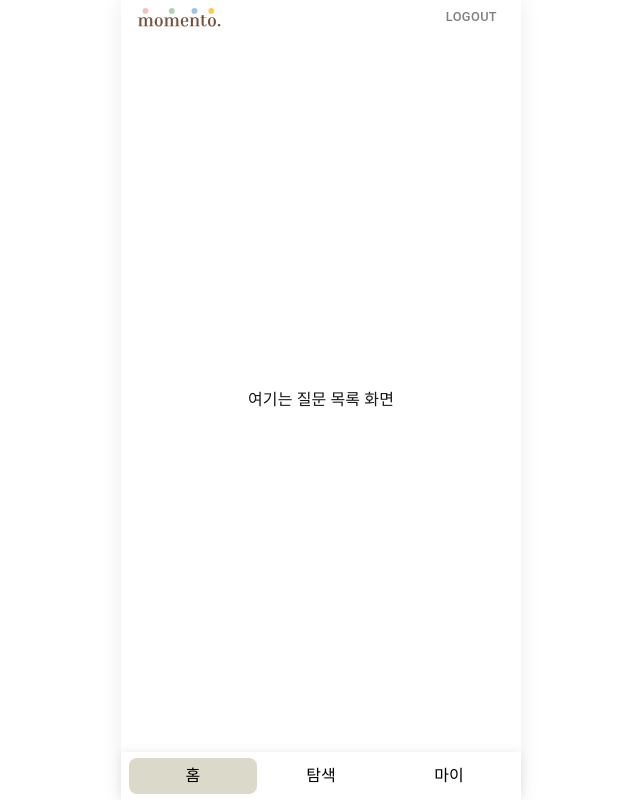
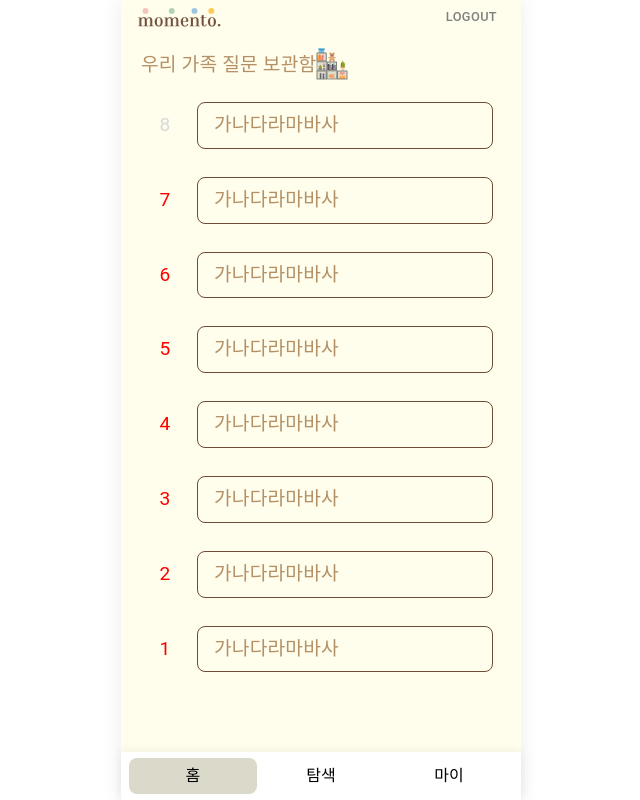
Before and after one commit to CHALLKATHON-Official/2025_CHALLKATHON_CAFFEINE-ADDICT_FE, a Next.js app: page /dailyquestion in a window 1280 px wide. Shown: the whole page, without its empty margins (319-959 px from the left). Built offline with nearby package versions, Linux system fonts and the light colour scheme.

Commit message:
feat: question, questionDetail Ui 추가

```diff
--- a/app/dailyquestion/page.tsx
+++ b/app/dailyquestion/page.tsx
@@ -1,17 +1,76 @@
 'use client';
-import { Box, Typography } from '@mui/material';
+import { Box, Button, Typography } from '@mui/material';
+import { questionPast } from '../mockData/question_past';
+import { useRouter } from 'next/navigation';
 
 export default function DailyQuestion() {
+	const router = useRouter();
 
 	return (
 		<Box sx={{
-			width: '90%',
+			width: '100%',
+			minHeight: '100vh',
 			display: 'flex',
 			flexDirection: 'column',
 			alignItems: 'center',
-			justifyContent: 'center',
+			justifyContent: 'flex-start',
+			backgroundColor: '#FFFDEB',
+			padding: '3rem 0 4rem'
 		}}>
-			<Typography>여기는 질문 목록 화면</Typography>
+			<Box sx={{ width: '90%', display: 'flex', alignItems: 'flex-end', justifyContent: 'flex-start' }}>
+				<Typography sx={{ color: '#B49066', fontSize: '1.2rem' }}>우리 가족 질문 보관함</Typography>
+				<Box sx={{
+					width: '2rem',
+					height: '2rem',
+					backgroundImage: `url(/img/small_icon_bookshelf.svg)`,
+					backgroundSize: 'cover',
+					backgroundRepeat: 'no-repeat',
+					backgroundPosition: 'center',
+				}} />
+			</Box>
+
+			{questionPast.map((question, idx) => (
+				<Button
+					key={idx}
+					// onClick={() => router.push(`/questiondetail/${question.index}`)}
+					onClick={() => router.push(`/questiondetail`)}
+					sx={{
+						width: '90%',
+						marginTop: '1rem',
+						display: 'flex',
+						alignItems: 'center',
+						justifyContent: 'flex-start',
+						backgroundColor: 'transparent',
+						boxShadow: 'none',
+					}}
+				>
+					<Typography
+						sx={{
+							color: question.isAllDone ? 'red' : '#D9D9D9',
+							fontSize: '1.2rem',
+							marginRight: '1rem',
+							minWidth: '2rem'
+						}}
+					>
+						{question.index}
+					</Typography>
+					<Box
+						sx={{
+							width: '100%',
+							display: 'flex',
+							alignItems: 'center',
+							justifyContent: 'flex-start',
+							border: '1px solid #6E4C36',
+							borderRadius: '8px',
+							padding: '0.5rem 1rem'
+						}}
+					>
+						<Typography sx={{ color: '#B49066', fontSize: '1.2rem' }}>
+							{question.content}
+						</Typography>
+					</Box>
+				</Button>
+			))}
 		</Box>
 	);
 }
--- /dev/null
+++ b/app/mockData/question_past.ts
@@ -0,0 +1,44 @@
+// 질몬 목록 mockData
+
+export const questionPast = [
+	{
+		content: '가나다라마바사',
+		isAllDone: false, // 가족 구성원모두가 답을 한 상황이 아니면 false (서로의 답을 볼 수 없음)
+		index: 8
+	},
+	{
+		content: '가나다라마바사',
+		isAllDone: true,
+		index: 7
+	},
+	{
+		content: '가나다라마바사',
+		isAllDone: true,
+		index: 6
+	},
+	{
+		content: '가나다라마바사',
+		isAllDone: true,
+		index: 5
+	},
+	{
+		content: '가나다라마바사',
+		isAllDone: true,
+		index: 4
+	},
+	{
+		content: '가나다라마바사',
+		isAllDone: true,
+		index: 3
+	},
+	{
+		content: '가나다라마바사',
+		isAllDone: true,
+		index: 2
+	},
+	{
+		content: '가나다라마바사',
+		isAllDone: true,
+		index: 1
+	},
+]
```
Also changed, not shown: app/mockData/questionDetail.tsx (added, +19 -0 lines), app/questiondetail/page.tsx (added, +111 -0 lines), public/img/small_icon_bookshelf.svg (added).
